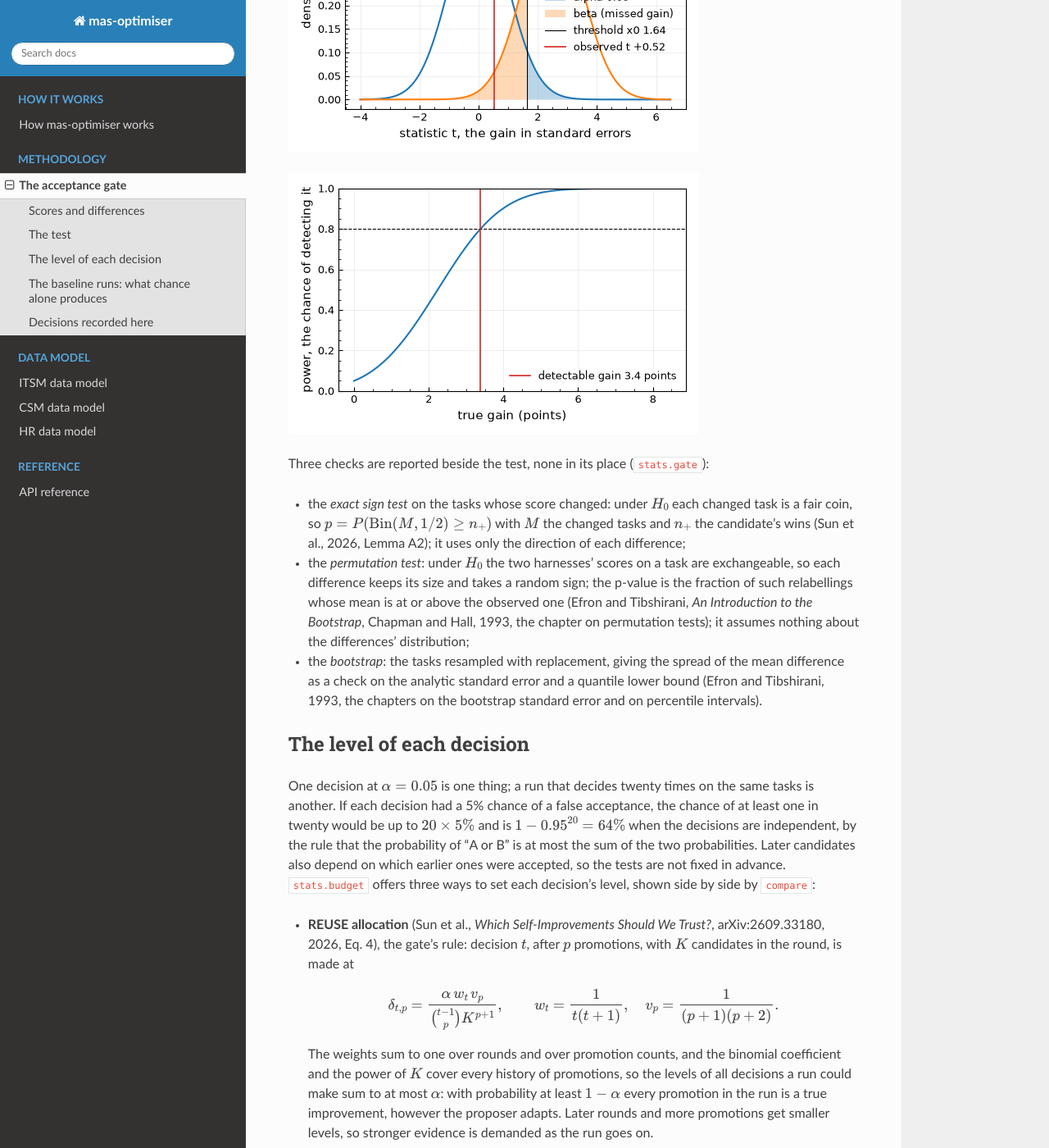
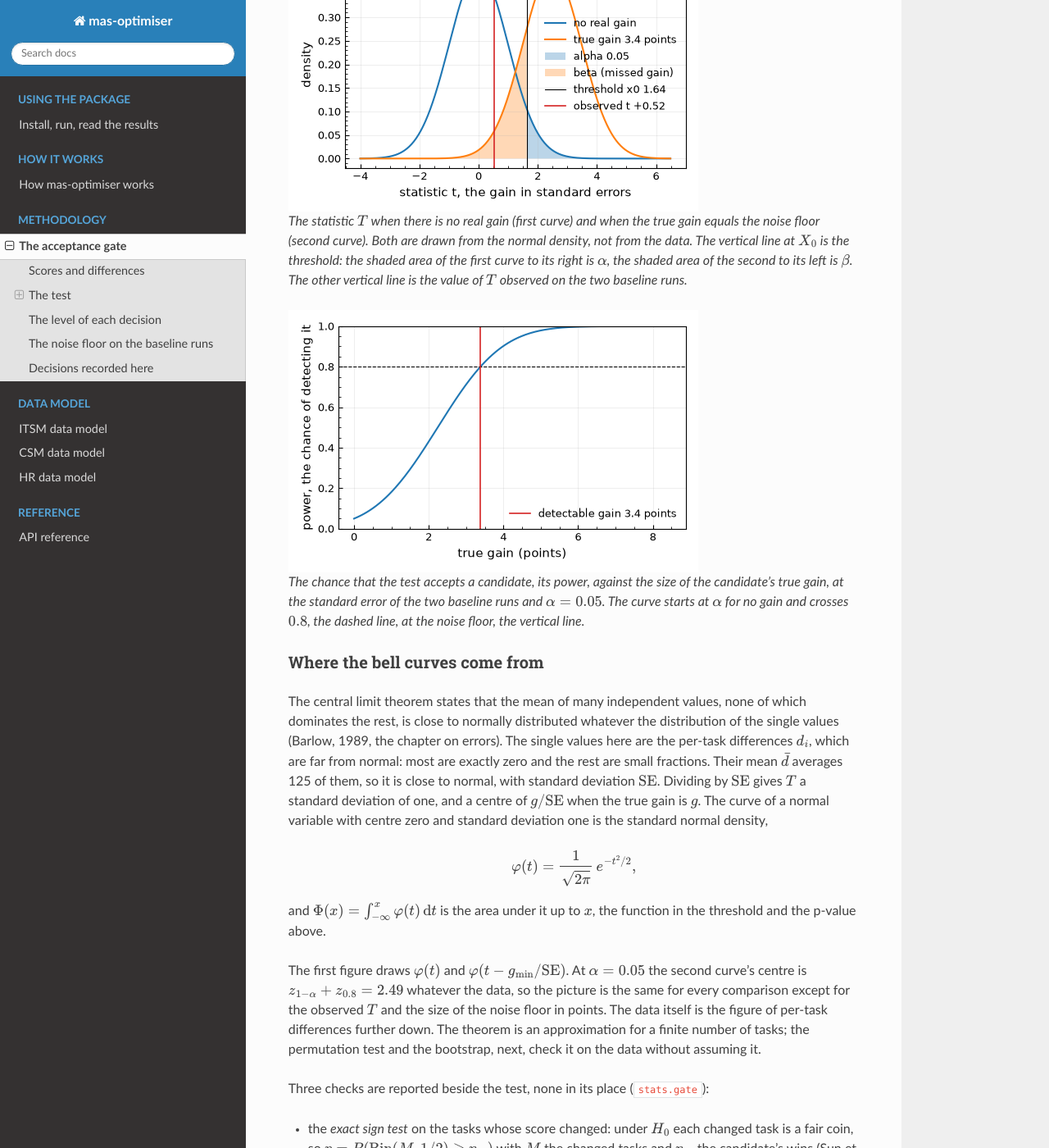
Before and after one commit to muck-or-mack/mas-optimiser, a Sphinx documentation site: the page built from docs/methodology/acceptance-gate.md, in a window 1280 px wide and 1400 px high, scrolled down 1770 px. Shown: the whole window at 82% size. Built offline with Sphinx 7.4.7 and the Read the Docs theme 3.1.0, drawn with Linux system fonts in a browser that asks for light colours; some of the changed text lies outside the part shown.

Commit message:
read the docs config and the README as the site's first page; the gate page explains its bell curves and says noise floor throughout; finding a run in langfuse

```diff
--- a/docs/methodology/acceptance-gate.md
+++ b/docs/methodology/acceptance-gate.md
@@ -64,18 +64,63 @@ Student's $t$; at $N = 125$ the two thresholds differ by 0.01. The test is
 The second error is missing a real gain: $\beta = P(T < X_0 \mid H_1)$, and
 $1 - \beta$ is the *power*. With a true gain $g$ the statistic is centred on
 $g / \text{SE}$, so the power at $g$ is $1 - \Phi(X_0 - g/\text{SE})$
-(`stats.gate.power`), and the smallest gain found with power $0.8$, the
-*minimum detectable gain* or noise floor, is
+(`stats.gate.power`), and the smallest gain found with power $0.8$ is the
+*noise floor* (the minimum detectable effect of the statistics literature):
 
 $$g_{\min} = (z_{1-\alpha} + z_{0.8})\,\text{SE} = 2.49\,\text{SE} \quad
 \text{at } \alpha = 0.05$$
 
-(`stats.gate.detectable`). The floor is a property of the data's noise, not
-of any rule: a rule either respects it or accepts noise.
+(`stats.gate.detectable`; the column `detectable (points)` of the report). A
+real gain below the floor is missed more often than one time in five. The
+standard error is a property of the data; the floor follows from it and from
+the level of the decision, so a stricter level has a higher floor, and a rule
+with no level has no floor and accepts noise.
 
-![The null and alternative distributions of the statistic, the threshold, the two error regions and the observed value on the baseline runs](../figures/gate/threshold.png)
+:::{figure} ../figures/gate/threshold.png
+:alt: Two normal curves of the statistic with the threshold and the observed value
 
-![The power of the test against the true gain, on the baseline runs' standard error](../figures/gate/power.png)
+The statistic $T$ when there is no real gain (first curve) and when the true
+gain equals the noise floor (second curve). Both are drawn from the normal
+density, not from the data. The vertical line at $X_0$ is the threshold: the
+shaded area of the first curve to its right is $\alpha$, the shaded area of
+the second to its left is $\beta$. The other vertical line is the value of
+$T$ observed on the two baseline runs.
+:::
+
+:::{figure} ../figures/gate/power.png
+:alt: Power of the test against the true gain
+
+The chance that the test accepts a candidate, its power, against the size of
+the candidate's true gain, at the standard error of the two baseline runs and
+$\alpha = 0.05$. The curve starts at $\alpha$ for no gain and crosses $0.8$,
+the dashed line, at the noise floor, the vertical line.
+:::
+
+### Where the bell curves come from
+
+The central limit theorem states that the mean of many independent values,
+none of which dominates the rest, is close to normally distributed whatever
+the distribution of the single values (Barlow, 1989, the chapter on errors).
+The single values here are the per-task differences $d_i$, which are far
+from normal: most are exactly zero and the rest are small fractions. Their
+mean $\bar d$ averages 125 of them, so it is close to normal, with standard
+deviation $\text{SE}$. Dividing by $\text{SE}$ gives $T$ a standard deviation
+of one, and a centre of $g/\text{SE}$ when the true gain is $g$. The curve of
+a normal variable with centre zero and standard deviation one is the standard
+normal density,
+
+$$\varphi(t) = \frac{1}{\sqrt{2\pi}}\, e^{-t^2/2},$$
+
+and $\Phi(x) = \int_{-\infty}^{x} \varphi(t)\,\mathrm{d}t$ is the area under
+it up to $x$, the function in the threshold and the p-value above.
+
+The first figure draws $\varphi(t)$ and $\varphi(t - g_{\min}/\text{SE})$. At
+$\alpha = 0.05$ the second curve's centre is $z_{1-\alpha} + z_{0.8} = 2.49$
+whatever the data, so the picture is the same for every comparison except for
+the observed $T$ and the size of the noise floor in points. The data itself
+is the figure of per-task differences further down. The theorem is an
+approximation for a finite number of tasks; the permutation test and the
+bootstrap, next, check it on the data without assuming it.
 
 Three checks are reported beside the test, none in its place
 (`stats.gate`):
@@ -137,7 +182,7 @@ about three times larger than $T$ does before it clears zero (table below);
 with $T$ the guarantee holds in the large-sample sense that the central limit
 theorem provides.
 
-## The baseline runs: what chance alone produces
+## The noise floor on the baseline runs
 
 The two baseline runs of 27 October and 3 November are the same harness,
 model and tasks, so the true gain between them is zero and every acceptance
@@ -145,7 +190,7 @@ below would be false. On the 125 validation tasks of the split
 `haiku-20-40-40`, three attempts each (`figures/gate/comparison.md` holds
 the full report):
 
-| Outcome | $\bar d$ (points) | SE (points) | $T$ | $p$ | Detectable gain (points) | Sign test | Permutation $p$ | Bootstrap SE | Bernstein bound |
+| Outcome | $\bar d$ (points) | SE (points) | $T$ | $p$ | Noise floor (points) | Sign test | Permutation $p$ | Bootstrap SE | Bernstein bound |
 |---|---|---|---|---|---|---|---|---|---|
 | Fraction of checks passed | +0.71 | 1.36 | +0.52 | 0.30 | 3.4 | 32 up, 27 down, $p$ 0.30 | 0.30 | 1.37 | −8.4 |
 | Task success | +2.13 | 1.96 | +1.09 | 0.14 | 4.9 | 17 up, 13 down, $p$ 0.29 | 0.14 | 1.97 | −8.4 |
@@ -160,13 +205,25 @@ domains and logs per-domain scores without deciding on them. At the plan's
 two attempts per task the pooled standard error grows by $\sqrt{3/2}$ and the
 floor to about 4.2 points on the fraction.
 
-![The per-task differences on the fraction of checks passed: most tasks unchanged, the rest spread either side of zero](../figures/gate/differences.png)
+:::{figure} ../figures/gate/differences.png
+:alt: The number of tasks at each value of the per-task difference
 
-![Mean score of each run per domain and pooled, on the fraction of checks passed](../figures/gate/domains.png)
+The data: the number of tasks at each value of the per-task difference in
+the fraction of checks passed, second baseline run minus first. Most tasks
+do not move and the rest spread either side of zero; the marked mean is the
+estimated gain $\bar d$.
+:::
+
+:::{figure} ../figures/gate/domains.png
+:alt: Mean score of each run per domain and pooled
+
+The mean fraction of checks passed in each domain and over all 125 tasks,
+for the first baseline run ("current") and the second ("candidate").
+:::
 
 The decision rules on the pooled fraction, same data:
 
-| Rule | Level | $X_0$ | Verdict | Detectable gain (points) |
+| Rule | Level | $X_0$ | Verdict | Noise floor (points) |
 |---|---|---|---|---|
 | level as given, 0.05 | 0.05 | 1.64 | reject | 3.4 |
 | fixed 3 sigma | 0.0013 | 3.00 | reject | 5.2 |
```
Also changed, not shown: other parts of docs/methodology/acceptance-gate.md (+1 -1 lines), README.md (+32 -0 lines), docs/index.md (+11 -3 lines), docs/usage.md (added, +2 -0 lines), .readthedocs.yaml (added).
